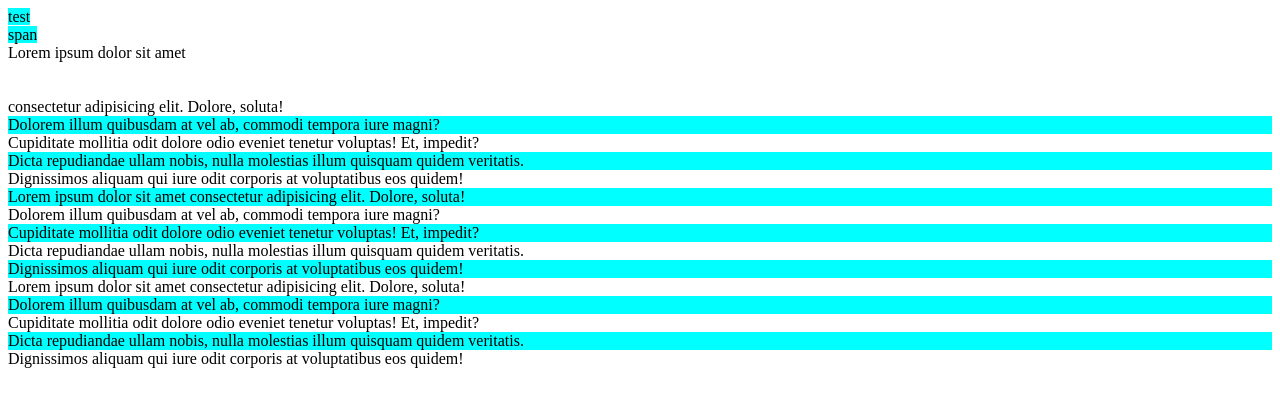
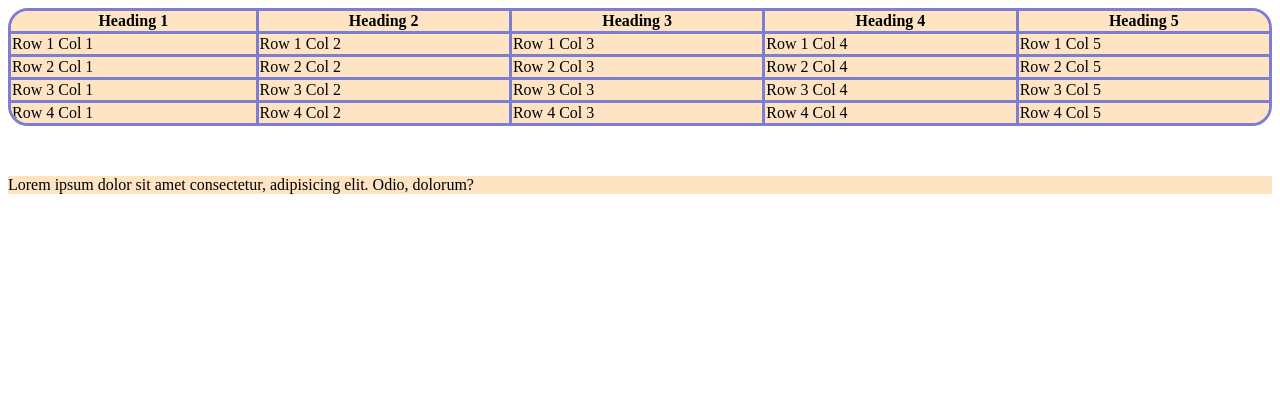
Before and after one commit to freshcodeFT/fm_pseudoclasses, a plain HTML site: page index.html in a window 1280 px wide. Drawn offline with Linux system fonts and the light colour scheme.

Commit message:
Add :root and table border radius example

```diff
--- a/assets/css/styles.css
+++ b/assets/css/styles.css
@@ -1,3 +1,31 @@
-.list-item:nth-child(2n+1){
-  background-color: aqua;
+:root{
+  --border-size: 3px;
+  --border-style: solid;
+  --border-color: rgb(125, 125, 209);
+  --main-background-color:  bisque;
 }
+
+table{
+  width: 100%;
+  border-spacing: 0px;
+  border: var(--border-size) var(--border-style) var(--border-color);
+  border-radius: 20px;
+  overflow: hidden;
+}
+
+th + th,td + td{
+  border-left: var(--border-size) var(--border-style) var(--border-color);
+}
+th, td{
+  border-bottom: var(--border-size) var(--border-style) var(--border-color);
+  background-color: var(--main-background-color);
+}
+
+tr:last-child td{
+  border-bottom: unset;
+}
+
+.wrapper{
+  margin-top: 50px;
+  background-color: var(--main-background-color);
+}
--- a/index.html
+++ b/index.html
@@ -8,23 +8,55 @@
     <title>Document</title>
   </head>
   <body>
-    <div class="list">
-      <span class="list-item">test<br>span</span>
-      <div class="list-item">Lorem ipsum dolor sit amet <br><br><br> consectetur adipisicing elit. Dolore, soluta!</div>
-      <div class="list-item">Dolorem illum quibusdam at vel ab, commodi tempora iure magni?</div>
-      <div class="list-item">Cupiditate mollitia odit dolore odio eveniet tenetur voluptas! Et, impedit?</div>
-      <div class="list-item">Dicta repudiandae ullam nobis, nulla molestias illum quisquam quidem veritatis.</div>
-      <div class="list-item">Dignissimos aliquam qui iure odit corporis at voluptatibus eos quidem!</div>
-      <div class="list-item">Lorem ipsum dolor sit amet consectetur adipisicing elit. Dolore, soluta!</div>
-      <div class="list-item">Dolorem illum quibusdam at vel ab, commodi tempora iure magni?</div>
-      <div class="list-item">Cupiditate mollitia odit dolore odio eveniet tenetur voluptas! Et, impedit?</div>
-      <div class="list-item">Dicta repudiandae ullam nobis, nulla molestias illum quisquam quidem veritatis.</div>
-      <div class="list-item">Dignissimos aliquam qui iure odit corporis at voluptatibus eos quidem!</div>
-      <div class="list-item">Lorem ipsum dolor sit amet consectetur adipisicing elit. Dolore, soluta!</div>
-      <div class="list-item">Dolorem illum quibusdam at vel ab, commodi tempora iure magni?</div>
-      <div class="list-item">Cupiditate mollitia odit dolore odio eveniet tenetur voluptas! Et, impedit?</div>
-      <div class="list-item">Dicta repudiandae ullam nobis, nulla molestias illum quisquam quidem veritatis.</div>
-      <div class="list-item">Dignissimos aliquam qui iure odit corporis at voluptatibus eos quidem!</div>
-    </div>
+    <section>
+      <table>
+        <thead>
+          <tr>
+            <th>Heading 1</th>
+            <th>Heading 2</th>
+            <th>Heading 3</th>
+            <th>Heading 4</th>
+            <th>Heading 5</th>
+          </tr>
+        </thead>
+        <tbody>
+          <tr>
+            <td>Row 1 Col 1</td>
+            <td>Row 1 Col 2</td>
+            <td>Row 1 Col 3</td>
+            <td>Row 1 Col 4</td>
+            <td>Row 1 Col 5</td>
+          </tr>
+          <tr>
+            <td>Row 2 Col 1</td>
+            <td>Row 2 Col 2</td>
+            <td>Row 2 Col 3</td>
+            <td>Row 2 Col 4</td>
+            <td>Row 2 Col 5</td>
+          </tr>
+          <tr>
+            <td>Row 3 Col 1</td>
+            <td>Row 3 Col 2</td>
+            <td>Row 3 Col 3</td>
+            <td>Row 3 Col 4</td>
+            <td>Row 3 Col 5</td>
+          </tr>
+          <tr>
+            <td>Row 4 Col 1</td>
+            <td>Row 4 Col 2</td>
+            <td>Row 4 Col 3</td>
+            <td>Row 4 Col 4</td>
+            <td>Row 4 Col 5</td>
+          </tr>
+        </tbody>
+        <!-- <tfoot>
+          <tr>
+            <td colspan="3">Итог</td>
+            <td colspan="2">5000</td>
+          </tr>
+        </tfoot> -->
+      </table>
+      <div class="wrapper">Lorem ipsum dolor sit amet consectetur, adipisicing elit. Odio, dolorum?</div></div>
+    </section>
   </body>
 </html>
```
